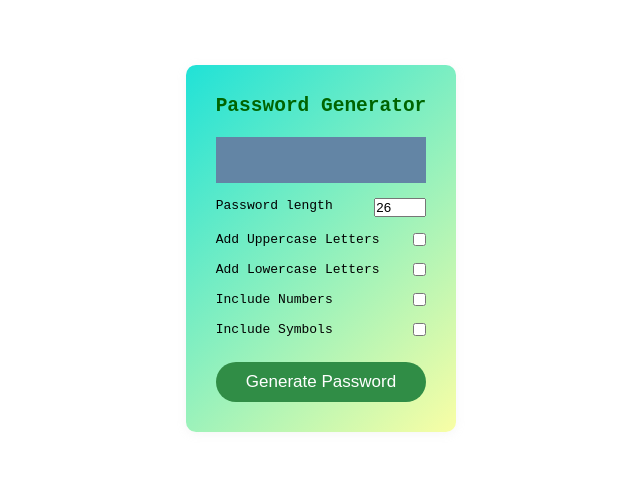
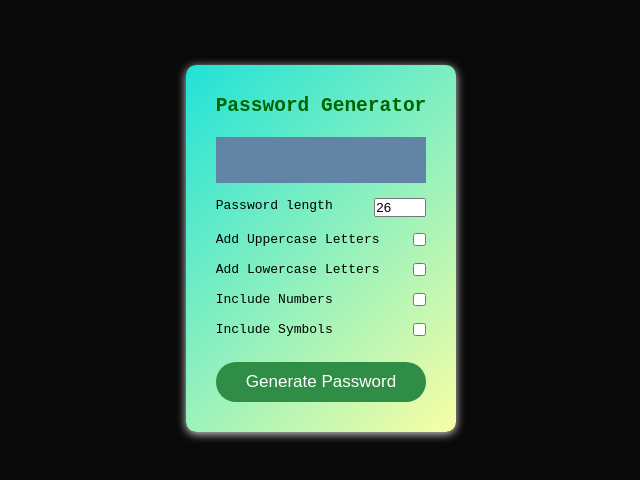
Before and after one commit to amarpals203/password-generator, a React (Create React App) app: page / in a window 1280 px wide. Shown: the part 152-632 px from the top of the page, without its empty margins (319-959 px from the left). Built offline with nearby package versions, Linux system fonts and the light colour scheme.

Commit message:
css change

```diff
--- a/src/App.css
+++ b/src/App.css
@@ -1,3 +1,6 @@
+ body{
+  background-color: rgb(9, 9, 9);
+ }
 .App{
   min-height: 100vh;
   display: flex;
--- a/src/App.js
+++ b/src/App.js
@@ -136,5 +136,4 @@ const App = () => {
     </div>
   )
 }
-
 export default App
```
